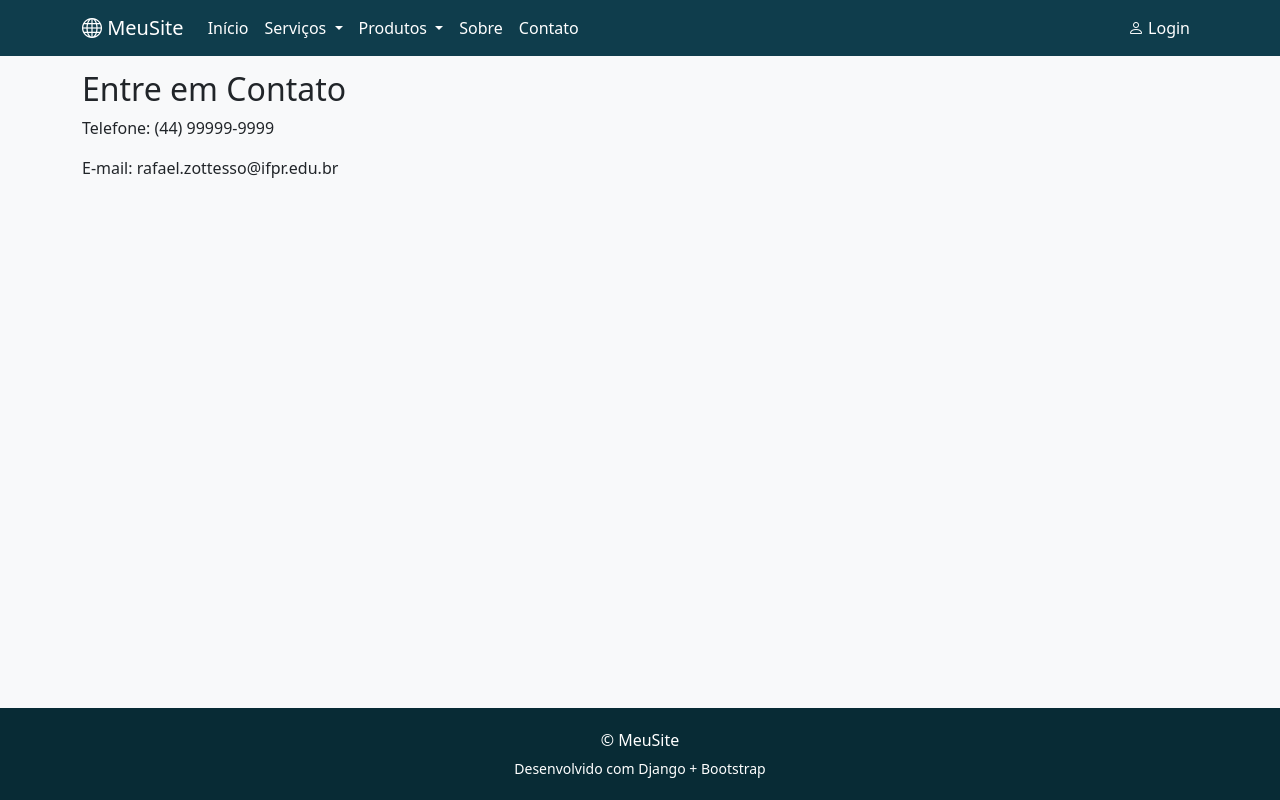
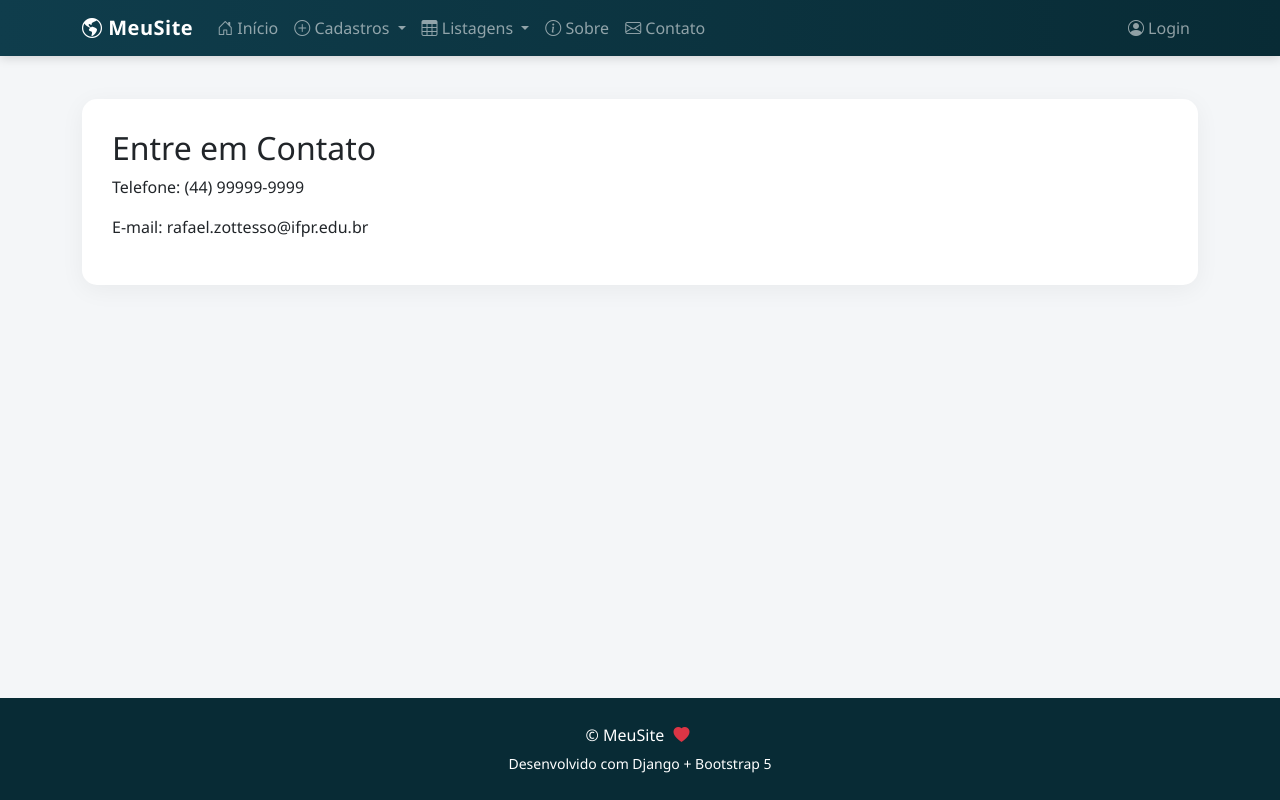
Before and after one commit to rafaelzottesso/pw2026, a Django app: page /contato/ in a window 1280 px wide. Run offline with Django 5.2, Linux system fonts and the light colour scheme.

Commit message:
feat(ui): atualiza template, menu e banco local
Melhora o template principal, adiciona links ao menu e atualiza o banco de dados local.

```diff
--- a/pw2026/settings.py
+++ b/pw2026/settings.py
@@ -92,7 +92,7 @@ WSGI_APPLICATION = "pw2026.wsgi.application"
 #     }
 # }
 
-DATABASE_URL='postgresql://neondb_owner:npg_KWGFU2zbI5JN@ep-fragrant-base-acq22u9w-pooler.sa-east-1.aws.neon.tech/neondb?sslmode=require&channel_binding=require'
+DATABASE_URL='postgresql://neondb_owner:npg_M5SCsn0EjmOL@ep-wispy-queen-acs577k2-pooler.sa-east-1.aws.neon.tech/neondb?sslmode=require&channel_binding=require'
 tmpPostgres = urlparse(DATABASE_URL)
 
 DATABASES = {
--- a/website/templates/website/modelo.html
+++ b/website/templates/website/modelo.html
@@ -18,16 +18,17 @@
     <!-- Bootstrap Icons -->
     <link href="https://cdn.jsdelivr.net/npm/bootstrap-icons@1.11.3/font/bootstrap-icons.css" rel="stylesheet">
 
-    <!-- Estilo customizado -->
     <style>
         :root {
             --petroleo: #0f3d4c;
             --petroleo-dark: #082b35;
+            --cinza-claro: #f4f6f8;
         }
 
         body {
-            padding-top: 70px;
-            background-color: #f8f9fa;
+            padding-top: 75px;
+            background: var(--cinza-claro);
+            font-family: 'Segoe UI', Tahoma, Geneva, Verdana, sans-serif;
 
             min-height: 100vh;
             display: flex;
@@ -38,35 +39,63 @@
             flex: 1;
         }
 
+        /* NAVBAR */
         .navbar-custom {
-            background-color: var(--petroleo);
+            background: linear-gradient(90deg, var(--petroleo), var(--petroleo-dark));
+            box-shadow: 0 2px 10px rgba(0,0,0,0.15);
         }
 
-        .navbar-custom .nav-link,
-        .navbar-custom .navbar-brand {
-            color: #ffffff;
+        .navbar-brand {
+            font-weight: 600;
+            letter-spacing: 0.5px;
         }
 
-        .navbar-custom .nav-link:hover {
-            color: #cce7ef;
+        .nav-link {
+            transition: 0.2s;
         }
 
+        .nav-link:hover {
+            color: #cce7ef !important;
+            transform: translateY(-1px);
+        }
+
+        .dropdown-menu {
+            border-radius: 10px;
+            border: none;
+            box-shadow: 0 5px 20px rgba(0,0,0,0.1);
+        }
+
+        /* CONTEÚDO */
+        .content-box {
+            background: white;
+            padding: 30px;
+            border-radius: 15px;
+            box-shadow: 0 5px 25px rgba(0,0,0,0.05);
+        }
+
+        /* FOOTER */
         footer {
             background-color: var(--petroleo-dark);
             color: white;
-            padding: 20px 0;
+            padding: 25px 0;
+            margin-top: 40px;
         }
+
+        footer i {
+            margin: 0 5px;
+        }
+
     </style>
+</head>
 
-</head>
 <body>
 
 <!-- NAVBAR -->
 <nav class="navbar navbar-expand-lg navbar-dark navbar-custom fixed-top">
     <div class="container">
 
-        <a class="navbar-brand" href="#">
-            <i class="bi bi-globe"></i> MeuSite
+        <a class="navbar-brand" href="{% url 'pagina_inicial' %}">
+            <i class="bi bi-globe-americas"></i> MeuSite
         </a>
 
         <button class="navbar-toggler" type="button" data-bs-toggle="collapse" data-bs-target="#navbarPrincipal">
@@ -75,46 +104,67 @@
 
         <div class="collapse navbar-collapse" id="navbarPrincipal">
 
+            <!-- MENU ESQUERDA -->
             <ul class="navbar-nav me-auto">
 
                 <li class="nav-item">
-                    <a class="nav-link" href="{% url "pagina_inicial" %}">Início</a>
+                    <a class="nav-link" href="{% url 'pagina_inicial' %}">
+                        <i class="bi bi-house-door"></i> Início
+                    </a>
                 </li>
 
+                <!-- CADASTROS -->
                 <li class="nav-item dropdown">
-                    <a class="nav-link dropdown-toggle" href="#" role="button" data-bs-toggle="dropdown">
-                        Serviços
+                    <a class="nav-link dropdown-toggle" href="#" data-bs-toggle="dropdown">
+                        <i class="bi bi-plus-circle"></i> Cadastros
                     </a>
                     <ul class="dropdown-menu">
-                        <li><a class="dropdown-item" href="#">Consultoria</a></li>
-                        <li><a class="dropdown-item" href="#">Desenvolvimento</a></li>
-                        <li><a class="dropdown-item" href="#">Treinamentos</a></li>
+                        <li><a class="dropdown-item" href="{% url 'modalidade_create' %}">Modalidade</a></li>
+                        <li><a class="dropdown-item" href="{% url 'campus_create' %}">Campus</a></li>
+                        <li><a class="dropdown-item" href="{% url 'fase_create' %}">Fase</a></li>
+                        <li><a class="dropdown-item" href="{% url 'jogador_create' %}">Jogador</a></li>
+                        <li><a class="dropdown-item" href="{% url 'campeonato_create' %}">Campeonato</a></li>
+                        <li><a class="dropdown-item" href="{% url 'inscricao_create' %}">Inscrição</a></li>
+                        <li><a class="dropdown-item" href="{% url 'jogo_create' %}">Jogo</a></li>
                     </ul>
                 </li>
 
+                <!-- LISTAGENS -->
                 <li class="nav-item dropdown">
-                    <a class="nav-link dropdown-toggle" href="#" role="button" data-bs-toggle="dropdown">
-                        Produtos
+                    <a class="nav-link dropdown-toggle" href="#" data-bs-toggle="dropdown">
+                        <i class="bi bi-table"></i> Listagens
                     </a>
                     <ul class="dropdown-menu">
-                        <li><a class="dropdown-item" href="#">Produto 1</a></li>
-                        <li><a class="dropdown-item" href="#">Produto 2</a></li>
+                        <li><a class="dropdown-item" href="{% url 'modalidade_list' %}">Modalidades</a></li>
+                        <li><a class="dropdown-item" href="{% url 'campus_list' %}">Campi</a></li>
+                        <li><a class="dropdown-item" href="{% url 'fase_list' %}">Fases</a></li>
+                        <li><a class="dropdown-item" href="{% url 'jogador_list' %}">Jogadores</a></li>
+                        <li><a class="dropdown-item" href="{% url 'campeonato_list' %}">Campeonatos</a></li>
+                        <li><a class="dropdown-item" href="{% url 'inscricao_list' %}">Inscrições</a></li>
+                        <li><a class="dropdown-item" href="{% url 'jogo_list' %}">Jogos</a></li>
                     </ul>
                 </li>
 
                 <li class="nav-item">
-                    <a class="nav-link" href="{% url "sobre" %}">Sobre</a>
+                    <a class="nav-link" href="{% url 'sobre' %}">
+                        <i class="bi bi-info-circle"></i> Sobre
+                    </a>
                 </li>
 
                 <li class="nav-item">
-                    <a class="nav-link" href="{% url "contato" %}">Contato</a>
+                    <a class="nav-link" href="{% url 'contato' %}">
+                        <i class="bi bi-envelope"></i> Contato
+                    </a>
                 </li>
 
             </ul>
 
+            <!-- DIREITA -->
             <ul class="navbar-nav">
                 <li class="nav-item">
-                    <a class="nav-link" href="#"><i class="bi bi-person"></i> Login</a>
+                    <a class="nav-link" href="#">
+                        <i class="bi bi-person-circle"></i> Login
+                    </a>
                 </li>
             </ul>
 
@@ -124,14 +174,16 @@
 
 
 <!-- CONTEÚDO -->
-<main class="container">
+<main class="container mt-4">
 
-    {% block conteudo %}
-    <div class="py-5 text-center">
-        <h1>Bem-vindo</h1>
-        <p>Conteúdo do site.</p>
+    <div class="content-box">
+        {% block conteudo %}
+        <div class="text-center py-5">
+            <h1 class="mb-3">Bem-vindo 👋</h1>
+            <p class="text-muted">Sistema de gerenciamento com Django + Bootstrap</p>
+        </div>
+        {% endblock conteudo %}
     </div>
-    {% endblock conteudo %}
 
 </main>
 
@@ -139,21 +191,17 @@
 <!-- FOOTER -->
 <footer>
     <div class="container text-center">
-        <p class="mb-1">© MeuSite</p>
-        <small>Desenvolvido com Django + Bootstrap</small>
+        <p class="mb-1">
+            © MeuSite
+            <i class="bi bi-heart-fill text-danger"></i>
+        </p>
+        <small>Desenvolvido com Django + Bootstrap 5</small>
     </div>
 </footer>
 
 
-<!-- jQuery -->
-<script src="https://code.jquery.com/jquery-3.7.1.min.js"></script>
-
-<!-- Popper -->
-<script src="https://cdn.jsdelivr.net/npm/@popperjs/core@2.11.8/dist/umd/popper.min.js"></script>
-
-<!-- Bootstrap JS -->
-<script src="https://cdn.jsdelivr.net/npm/bootstrap@5.3.3/dist/js/bootstrap.min.js"></script>
-
+<!-- JS -->
+<script src="https://cdn.jsdelivr.net/npm/bootstrap@5.3.3/dist/js/bootstrap.bundle.min.js"></script>
 
 </body>
 </html>
```
